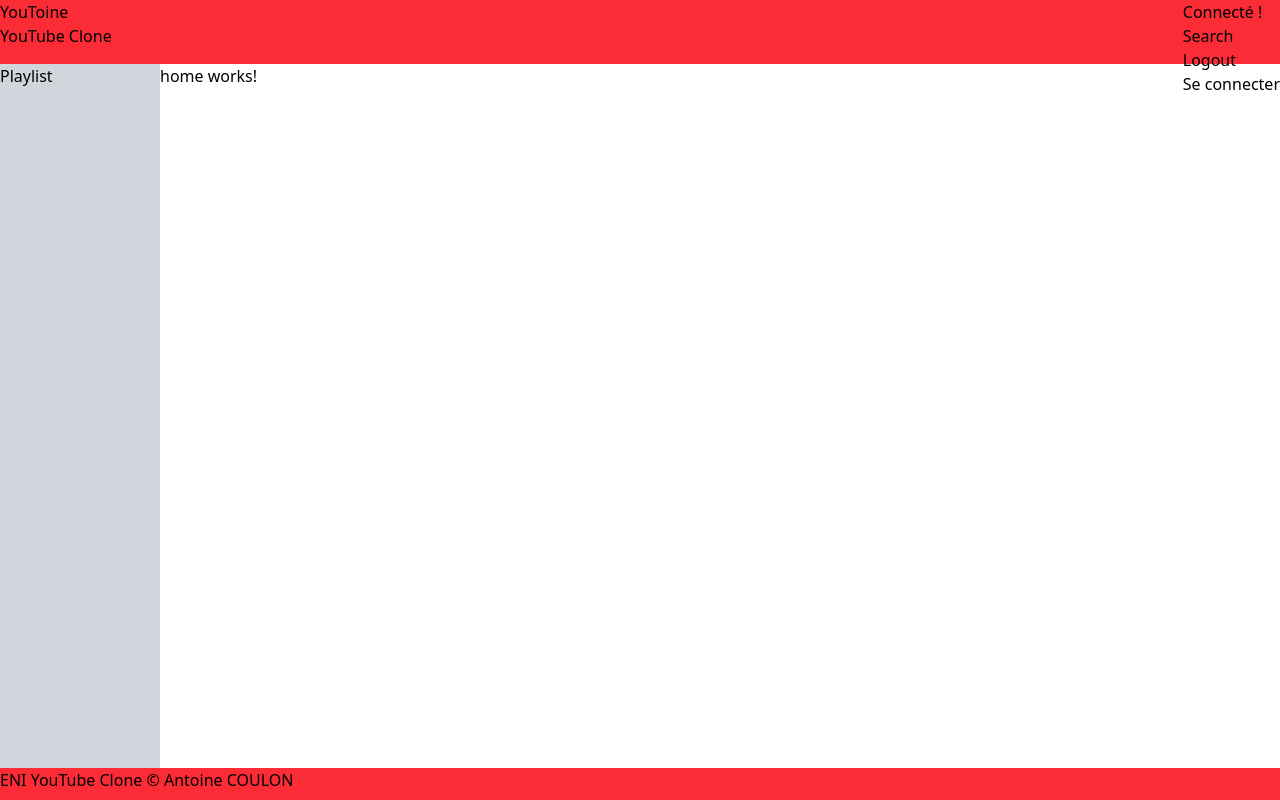
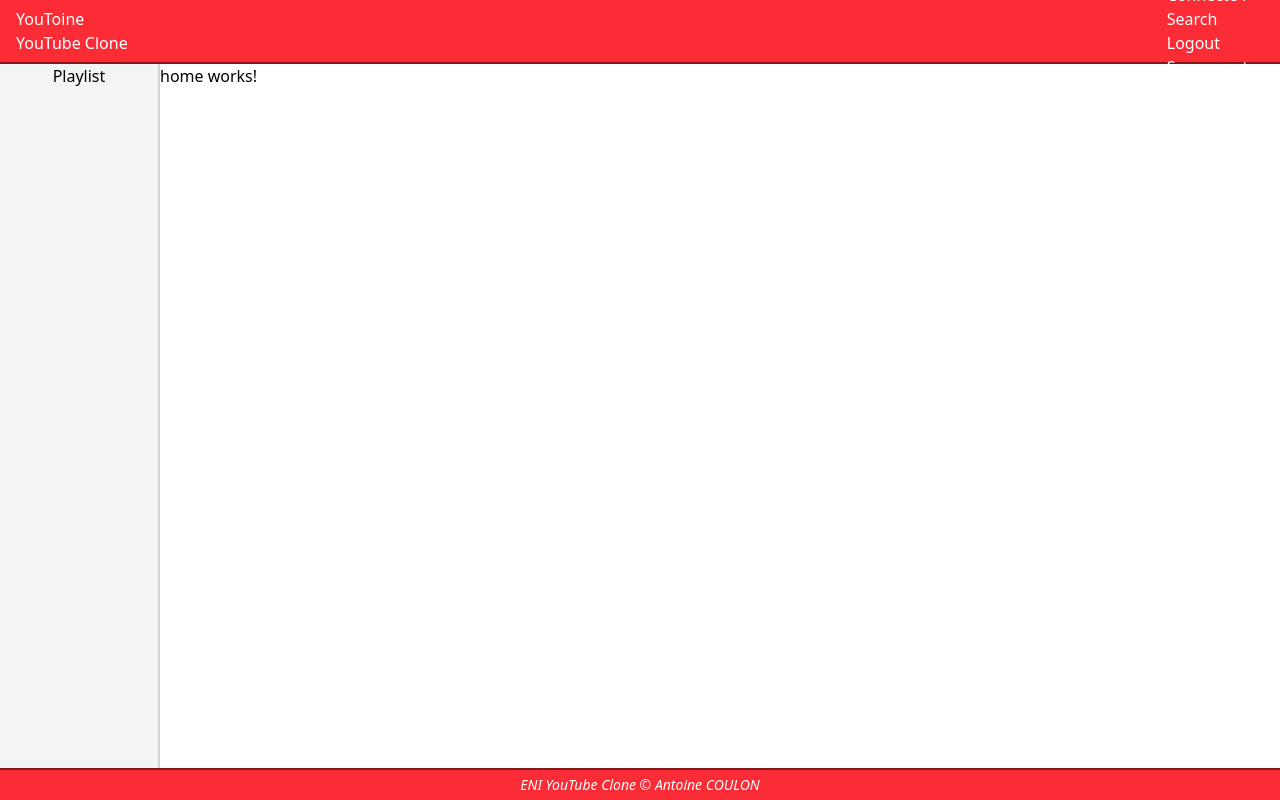
Before and after one commit to antoinecoulon/youtube-clone-eni, an Angular app: page / in a window 1280 px wide. Built offline with nearby package versions, Linux system fonts and the light colour scheme; no server answers.

Commit message:
Update design

```diff
--- a/src/app/app.component.html
+++ b/src/app/app.component.html
@@ -1,11 +1,11 @@
 <div id="app-container" class="h-screen m-0 p-0 flex flex-col">
 
-  <app-header class="bg-red-500 w-screen h-16 flex flex-row justify-between" />
+  <app-header class="bg-red-500 text-white border-b-2 border-red-900 w-screen h-16 flex flex-row justify-between items-center p-4" />
 
   <div id="page-container" class="w-full h-full flex flex-row flex-1 shrink-0 overflow-y-auto">
 
-    <aside class="w-2/16 flex-grow bg-gray-300 ">
-      <app-sidebar class="h-full" />
+    <aside class="w-2/16 flex-grow bg-gray-100 border-r-2 border-gray-300">
+      <app-sidebar class="h-full flex flex-col items-center" />
     </aside>
 
     <main class="w-14/16 overflow-y-auto">
@@ -16,6 +16,6 @@
 
   </div>
 
-  <app-footer class="bg-red-500 w-screen h-8 flex flex-row justify-between" />
+  <app-footer class="bg-red-500 text-white border-t-2 border-red-900 text-sm italic w-full h-8 flex flex-row justify-center items-center" />
 
 </div>
```
